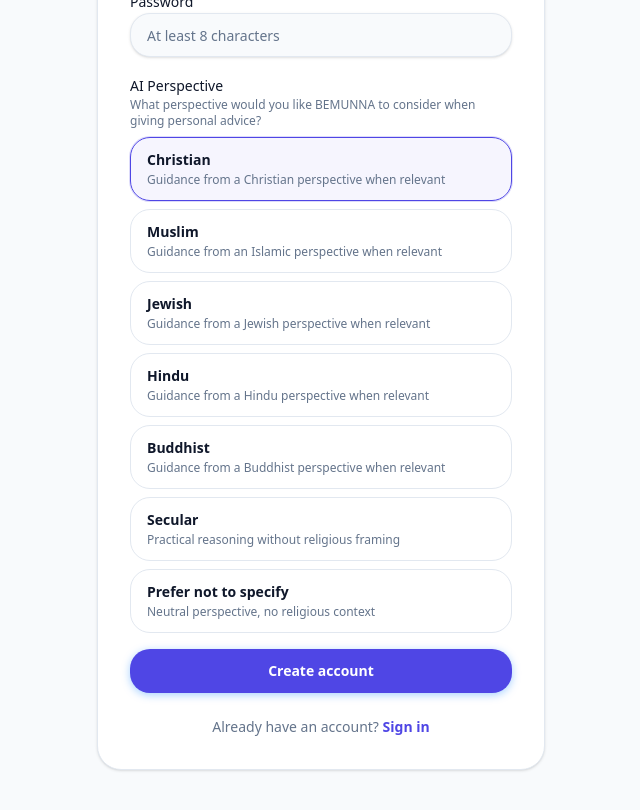
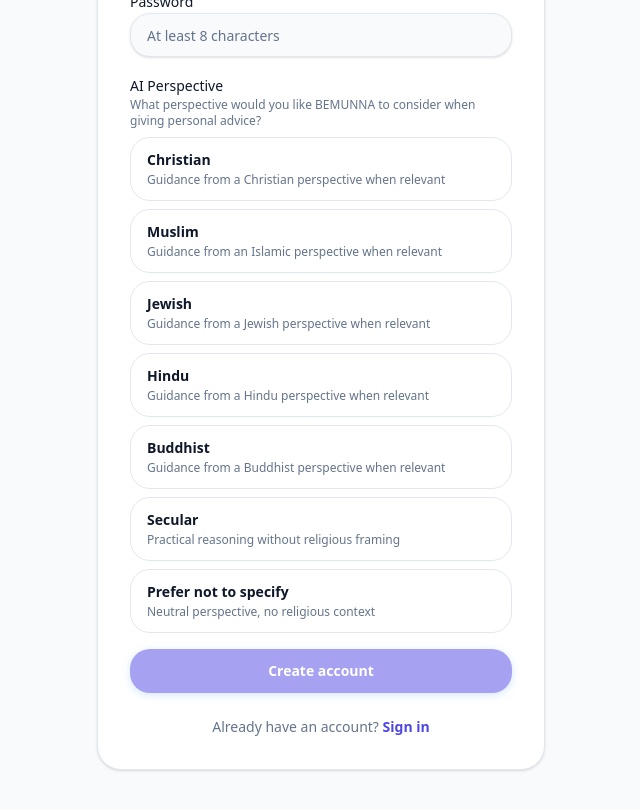
Before and after one commit to RazForge/beemuna, a Next.js app in the folder apps/web/: page /register in a window 1280 px wide. Shown: the part 540-1350 px from the top of the page, without its empty margins (319-959 px from the left). Built offline with nearby package versions, Linux system fonts and the light colour scheme; no server answers; a web font is replaced by a local one.

Commit message:
fix: register - no default religion, user must choose, fallback to unspecified
- Register page: default is null (no selection)
- Submit button disabled until user picks a perspective
- Fallback changed from 'christian' to 'unspecified'
- Auth context: fallback also changed to 'unspecified'

```diff
--- a/apps/web/src/app/(app)/ai/settings/page.tsx
+++ b/apps/web/src/app/(app)/ai/settings/page.tsx
@@ -6,7 +6,6 @@
 import { apiGet, apiPatch } from "@/lib/api";
 import type { AISettings } from "@/lib/types";
 import { ProviderStatusCard } from "@/components/ai/provider-status";
-import { MemoryPanel } from "@/components/ai/memory-panel";
 import { ArrowLeft } from "lucide-react";
 
 export default function AISettingsPage() {
@@ -71,10 +70,6 @@
         ))}
       </section>
 
-      <section className="rounded-2xl border border-border bg-card p-5">
-        <MemoryPanel />
-      </section>
-
       <button
         onClick={() => router.push("/ai")}
         className="flex w-full items-center justify-center gap-2 rounded-2xl border border-border bg-card py-3 text-sm font-medium hover:bg-muted/50 transition-colors"
--- a/apps/web/src/app/(app)/projects/[id]/page.tsx
+++ b/apps/web/src/app/(app)/projects/[id]/page.tsx
@@ -100,7 +100,7 @@
 
   const updateBlock = useMutation({
     mutationFn: ({ id, ...patch }: Partial<ProjectBlock> & { id: string }) =>
-      apiPatch<ProjectBlock>(`/blocks/${id}`, patch),
+      apiPatch<ProjectBlock>(`/projects/blocks/${id}`, patch),
     onSuccess: () => {
       queryClient.invalidateQueries({ queryKey: ["project-blocks", projectId] });
       setEditingId(null);
@@ -109,7 +109,7 @@
   });
 
   const deleteBlock = useMutation({
-    mutationFn: (id: string) => apiDelete(`/blocks/${id}`),
+    mutationFn: (id: string) => apiDelete(`/projects/blocks/${id}`),
     onSuccess: () => {
       queryClient.invalidateQueries({ queryKey: ["project-blocks", projectId] });
       toast.success("Block deleted");
--- a/apps/web/src/app/(auth)/register/page.tsx
+++ b/apps/web/src/app/(auth)/register/page.tsx
@@ -20,7 +20,7 @@
   const [name, setName] = useState("");
   const [email, setEmail] = useState("");
   const [password, setPassword] = useState("");
-  const [religion, setReligion] = useState<string>("christian");
+  const [religion, setReligion] = useState<string | null>(null);
   const [loading, setLoading] = useState(false);
 
   const PERSPECTIVES = [
@@ -37,7 +37,7 @@
     e.preventDefault();
     setLoading(true);
     try {
-      await register(email, password, name || undefined, religion);
+      await register(email, password, name || undefined, religion || "unspecified");
       toast.success(t("account_created"));
       router.push("/dashboard");
     } catch (err) {
@@ -136,7 +136,7 @@
             </div>
           </div>
 
-          <Button type="submit" className="h-11 w-full rounded-xl text-sm font-semibold" loading={loading}>
+          <Button type="submit" className="h-11 w-full rounded-xl text-sm font-semibold" loading={loading} disabled={!religion}>
             {t("create_account")}
           </Button>
         </form>
--- a/apps/web/src/context/auth-context.tsx
+++ b/apps/web/src/context/auth-context.tsx
@@ -68,7 +68,7 @@
         email,
         password,
         name,
-        religion: religion || "christian",
+        religion: religion || "unspecified",
       });
       setToken(data.access_token);
       setUser(data.user);
```
